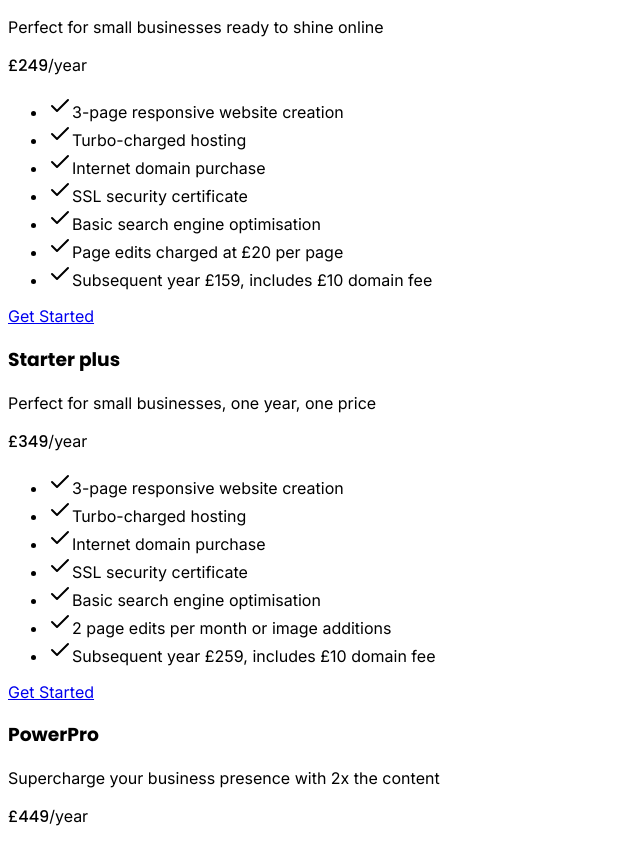
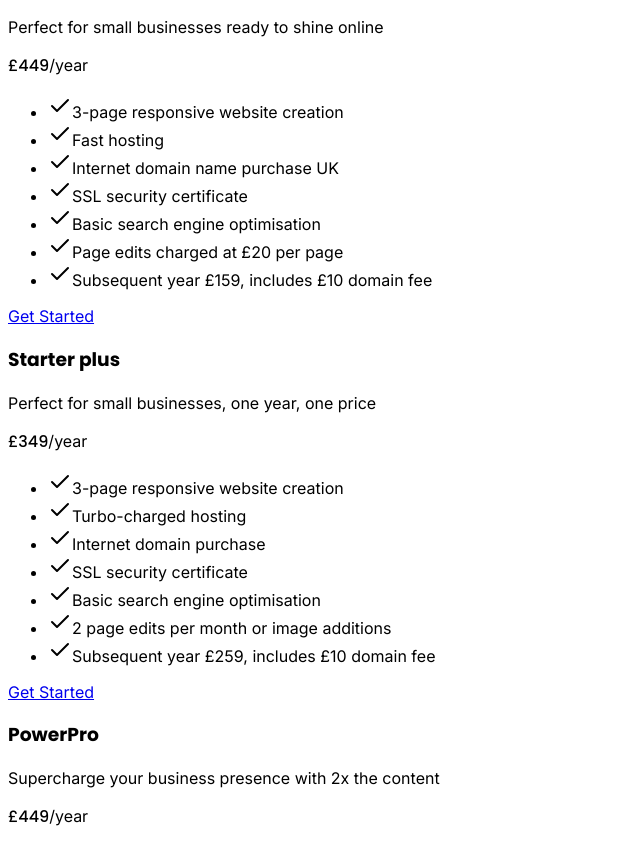
Before and after one commit to thebishes/WebReady, a React (Vite) app in the folder client/: page / in a window 1280 px wide. Shown: the part 1580-2428 px from the top of the page, without its empty margins (0-640 px from the left). Built offline with nearby package versions, Linux system fonts and the light colour scheme; what @shared/schema would draw is missing.

Commit message:
Updated Home.tsx

```diff
--- a/client/src/pages/Home.tsx
+++ b/client/src/pages/Home.tsx
@@ -58,11 +58,11 @@ const Home = () => {
     {
       name: "Starter",
       description: "Perfect for small businesses ready to shine online",
-      price: "£249",
+      price: "£449",
       features: [
         { name: "3-page responsive website creation", included: true },
-        { name: "Turbo-charged hosting", included: true },
-        { name: "Internet domain purchase", included: true },
+        { name: "Fast hosting", included: true },
+        { name: "Internet domain name purchase  UK", included: true },
         { name: "SSL security certificate", included: true },
         { name: "Basic search engine optimisation", included: true },
         { name: "Page edits charged at £20 per page", included: true },
```
